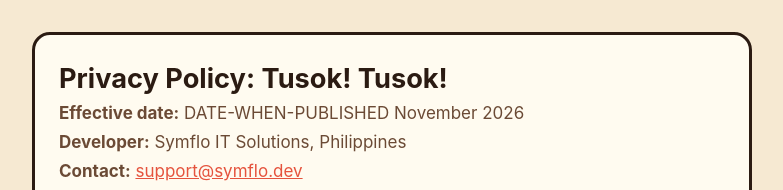
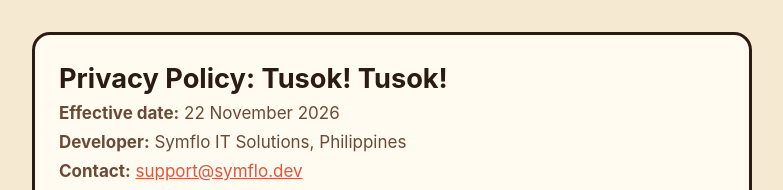
Before and after one commit to johnmarkovalo/tusok-tusok-privacy, a plain HTML site: page index.html in a window 1280 px wide. Shown: the top 190 px of the page, without its empty margins (248-1031 px from the left). Drawn offline with Linux system fonts and the light colour scheme.

Commit message:
Effective 22 November 2026

```diff
--- a/index.html
+++ b/index.html
@@ -57,7 +57,7 @@
 <main>
   <h1>Privacy Policy: Tusok! Tusok!</h1>
   <div class="meta">
-    <p><strong>Effective date:</strong> DATE-WHEN-PUBLISHED November 2026</p>
+    <p><strong>Effective date:</strong> 22 November 2026</p>
     <p><strong>Developer:</strong> Symflo IT Solutions, Philippines</p>
     <p><strong>Contact:</strong> <a href="mailto:support@symflo.dev">support@symflo.dev</a></p>
   </div>
```
